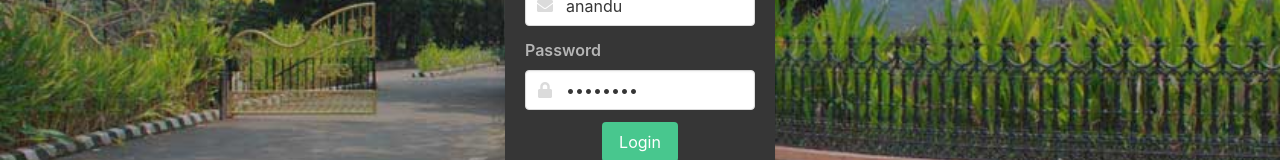
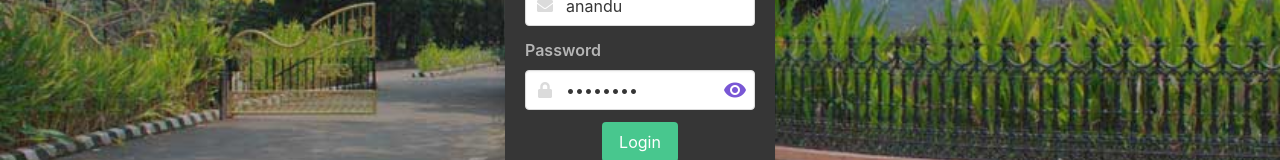
Before and after one commit to anandubajith/nitc-registration-frontend, a Vue app: page / in a window 1280 px wide. Shown: the part 427-587 px from the top of the page. Built offline with nearby package versions, Linux system fonts and the light colour scheme.

Commit message:
password reveal

```diff
--- a/src/views/Login.vue
+++ b/src/views/Login.vue
@@ -35,14 +35,13 @@
               <div class="field">
                 <label for="" class="label has-text-grey-light">Password</label>
                 <div class="control has-icons-left">
-                  <input
+                  <b-input
                     type="password"
-                    value="password"
-                    placeholder="*******"
+                    placeholder="********"
                     v-model="password"
-                    class="input"
-                    required
-                  />
+                    password-reveal
+                  >
+                  </b-input>
                   <span class="icon is-small is-left">
                     <i class="fa fa-lock"></i>
                   </span>
```
